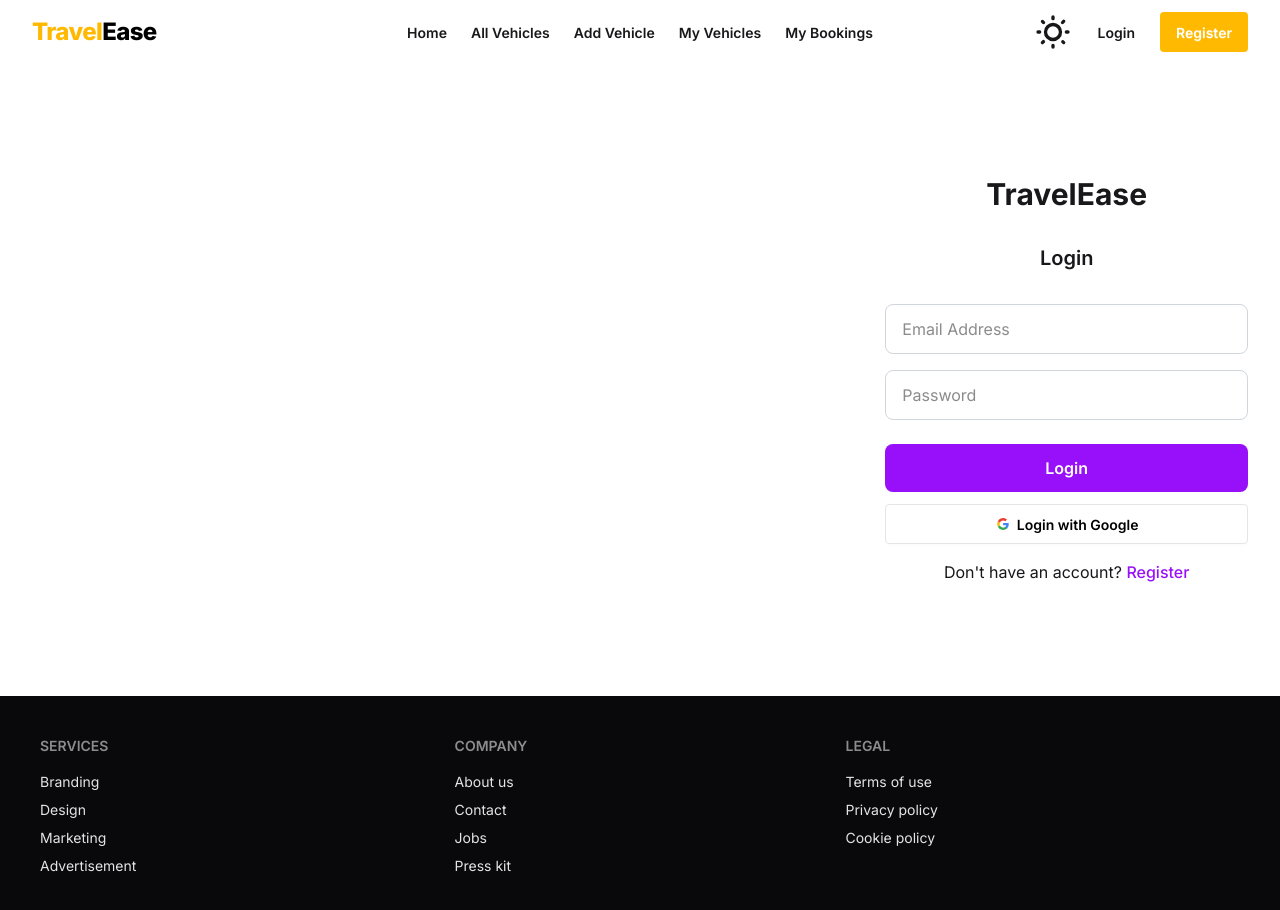
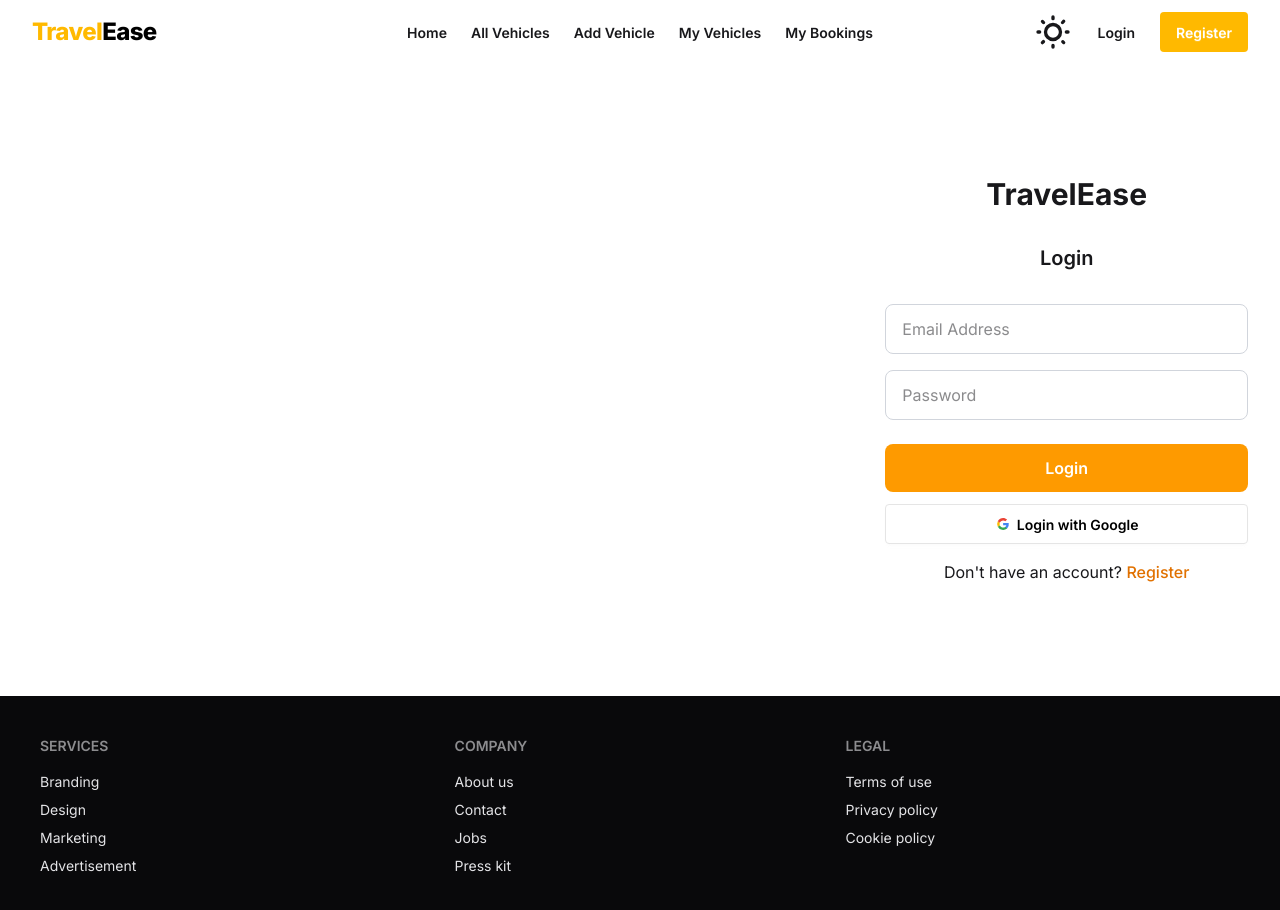
Before and after one commit to 30526/travel-ease-client, a React (Vite) app: page /login in a window 1280 px wide. Shown: the top 910 px of the page. Built offline with nearby package versions, Linux system fonts and the light colour scheme; no server answers.

Commit message:
added sweet alert to login and regester page

```diff
--- a/package.json
+++ b/package.json
@@ -17,6 +17,7 @@
     "lucide-react": "^0.562.0",
     "react": "^19.2.0",
     "react-dom": "^19.2.0",
+    "react-hot-toast": "^2.6.0",
     "react-icon": "^1.0.0",
     "react-icons": "^5.5.0",
     "react-router": "^7.11.0",
--- a/src/main.jsx
+++ b/src/main.jsx
@@ -4,11 +4,28 @@
 import { RouterProvider } from "react-router";
 import router from "./routes/router";
 import AuthProvider from "./context/AuthProvider";
+import { Toaster } from "react-hot-toast";
 
 createRoot(document.getElementById("root")).render(
   <StrictMode>
     <AuthProvider>
       <RouterProvider router={router}></RouterProvider>
     </AuthProvider>
+    <Toaster
+      toastOptions={{
+        success: {
+          style: {
+            background: "#EB9D02",
+            color: "white",
+          },
+        },
+        error: {
+          style: {
+            background: "red",
+            color: "white",
+          },
+        },
+      }}
+    />
   </StrictMode>
 );
--- a/src/pages/RegisterPage/Register.jsx
+++ b/src/pages/RegisterPage/Register.jsx
@@ -1,6 +1,7 @@
 import React, { use } from "react";
 import { Link } from "react-router";
 import AuthContext from "../../context/AuthContext";
+import toast from "react-hot-toast";
 
 const Register = () => {
   const { createUser, signInWithGoogle } = use(AuthContext);
@@ -24,21 +25,23 @@
       .then((result) => {
         const user = result.user;
         user.photoURL = photoURL;
+        toast.success("Successfully create an account");
         form.reset();
       })
       .catch((error) => {
         console.error(error.message);
-        alert("Error during registration: " + error.message);
+        toast.error("Error during registration: " + error.message);
       });
   };
 
   const handleGoogleLogin = () => {
     signInWithGoogle()
       .then(() => {
-        alert("Google sign in successful");
+        toast.success("Google sign in successful");
       })
       .catch((error) => {
         console.error("Error during Google sign in:", error);
+        toast.error("Unable to logged in");
       });
   };
   return (
@@ -114,7 +117,7 @@
               </div>
               <button
                 type="submit"
-                className="w-full bg-purple-600 hover:bg-purple-700 text-white py-3 rounded-lg font-semibold transition-all duration-300"
+                className="w-full bg-amber-500 hover:bg-black cursor-pointer text-white py-3 rounded-lg font-semibold transition-all duration-300"
               >
                 Register
               </button>
@@ -158,7 +161,7 @@
               Already have an account?{" "}
               <Link
                 to="/login"
-                className="text-purple-600 font-medium hover:underline"
+                className="text-amber-600 font-medium hover:underline"
               >
                 Login
               </Link>
--- a/src/pages/loginPage/LoginPage.jsx
+++ b/src/pages/loginPage/LoginPage.jsx
@@ -1,6 +1,7 @@
 import React, { use } from "react";
 import { Link } from "react-router";
 import AuthContext from "../../context/AuthContext";
+import toast from "react-hot-toast";
 
 const LoginPage = () => {
   const { signInUser, signInWithGoogle } = use(AuthContext);
@@ -10,23 +11,25 @@
     const email = form.email.value;
     const password = form.password.value;
     signInUser(email, password)
-      .then((result) => {
-        const user = result.user;
-        console.log(user);
+      .then(() => {
+        toast.success("Login Successfully");
+
         form.reset();
       })
       .catch((error) => {
         console.error("Error during login:", error);
+        toast.error("Check your email and password")
       });
   };
 
   const handleGoogleLogin = () => {
     signInWithGoogle()
       .then(() => {
-        alert("Google sign in successful");
+        toast.success("Google sign in successful");
       })
       .catch((error) => {
         console.error("Error during Google sign in:", error);
+        toast.error("Unable to logged in");
       });
   };
 
@@ -71,7 +74,7 @@
 
             <button
               type="submit"
-              className="w-full mt-4 bg-purple-600 hover:bg-purple-700 text-white py-3 rounded-lg font-semibold transition-all duration-300"
+              className="w-full mt-4 bg-amber-500 hover:bg-slate-900 text-white py-3 cursor-pointer rounded-lg font-semibold transition-all duration-300"
             >
               Login
             </button>
@@ -116,7 +119,7 @@
             <Link
               to="/register"
               state={location?.state}
-              className="text-purple-600 font-medium hover:underline"
+              className="text-amber-600 font-medium hover:underline"
             >
               Register
             </Link>
--- a/src/pages/updateVehicle/UpdateVehicle.jsx
+++ b/src/pages/updateVehicle/UpdateVehicle.jsx
@@ -90,7 +90,7 @@
 
   if (loading)
     return (
-      <div className="flex justify-center py-20">
+      <div className="flex justify-center py-20 min-h-screen">
         <span className="loading loading-spinner text-amber-500"></span>
       </div>
     );
```
Also changed, not shown: 1 other file (tests, documents, lock files or other folders).
